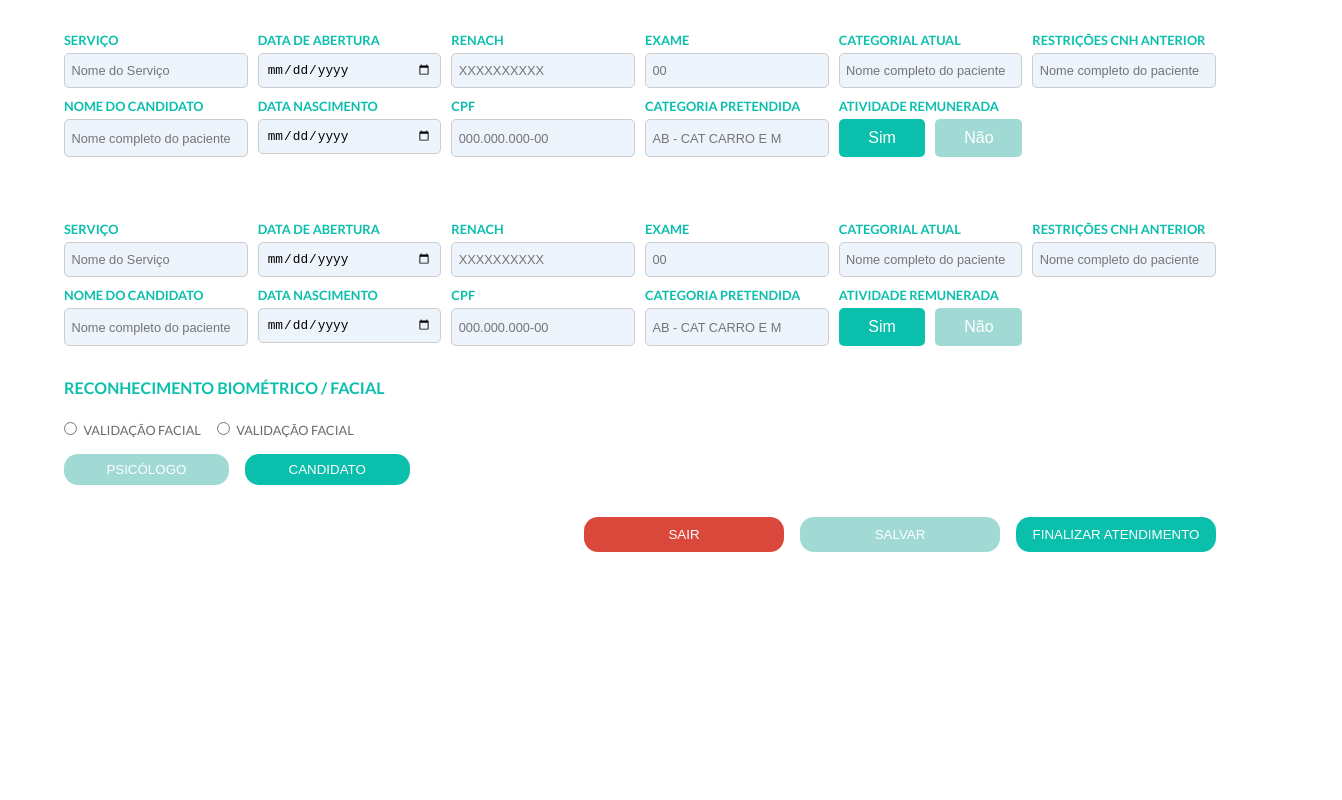
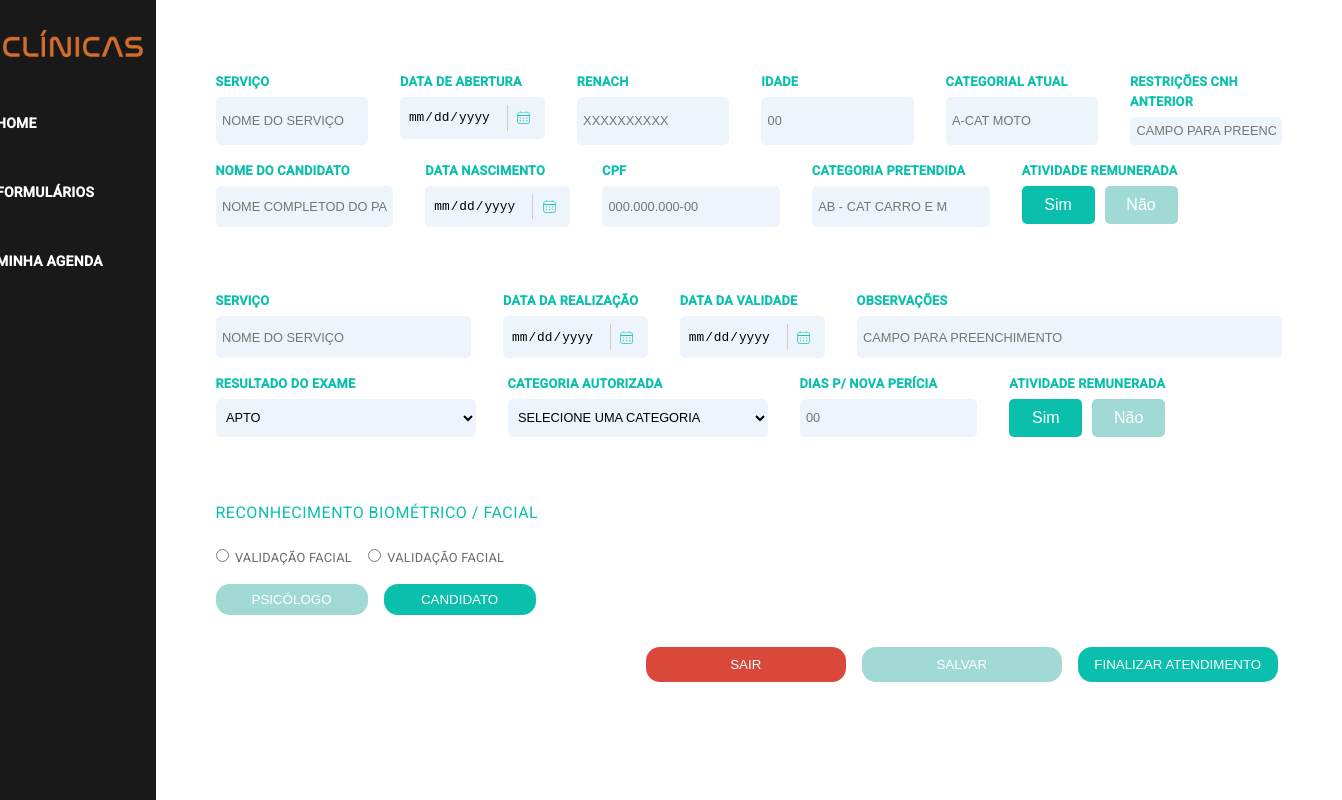
Before and after one commit to GabrielCorreia19/R-clinicas, an Angular app: page /agenda in a window 1280 px wide. Shown: the whole page, 1342 px wide, since content can reach past the window. Built offline with nearby package versions, Linux system fonts and the light colour scheme.

Commit message:
feat: Finalizando tela de agenda

```diff
--- a/angular.json
+++ b/angular.json
@@ -25,6 +25,7 @@
               "src/assets"
             ],
             "styles": [
+              "@angular/material/prebuilt-themes/indigo-pink.css",
               "src/styles.css"
             ],
             "scripts": [],
@@ -89,6 +90,7 @@
               "src/assets"
             ],
             "styles": [
+              "@angular/material/prebuilt-themes/indigo-pink.css",
               "src/styles.css"
             ],
             "scripts": []
--- a/package.json
+++ b/package.json
@@ -12,10 +12,12 @@
   "private": true,
   "dependencies": {
     "@angular/animations": "^17.3.0",
+    "@angular/cdk": "^17.3.10",
     "@angular/common": "^17.3.0",
     "@angular/compiler": "^17.3.0",
     "@angular/core": "^17.3.0",
     "@angular/forms": "^17.3.0",
+    "@angular/material": "^17.3.10",
     "@angular/platform-browser": "^17.3.0",
     "@angular/platform-browser-dynamic": "^17.3.0",
     "@angular/platform-server": "^17.3.0",
--- a/src/app/app.config.ts
+++ b/src/app/app.config.ts
@@ -3,7 +3,8 @@ import { provideRouter } from '@angular/router';
 
 import { routes } from './app.routes';
 import { provideClientHydration } from '@angular/platform-browser';
+import { provideAnimationsAsync } from '@angular/platform-browser/animations/async';
 
 export const appConfig: ApplicationConfig = {
-  providers: [provideRouter(routes), provideClientHydration()]
+  providers: [provideRouter(routes), provideClientHydration(), provideAnimationsAsync()]
 };
--- a/src/app/components/agenda/agenda.component.css
+++ b/src/app/components/agenda/agenda.component.css
@@ -1,16 +1,27 @@
-.container {
+.app-agenda {
+    display: flex;
+    flex-direction: row;
+    justify-content: center;
+    width: 100%;
+}
+
+.section-container {
     display: flex;
     flex-direction: column;
+    width: 100%;
+    padding-top: 3.5rem;
 }
 
-.header {
-    display: grid;
-    grid-template-columns: repeat(auto-fit, minmax(180px, 1fr));
-    gap: 10px;
+.section-input{
+    display: flex;
+    flex-direction: row;
+    align-self: center;
+    margin-top: 1rem;
+    column-gap: 2rem;
     width: 90%;
-    align-self: center;
-    margin-top: 2rem;
 }
+
+
 
 .input-group {
     display: flex;
@@ -25,7 +36,7 @@
 }
 
 .input-group input[type="text"]{
-    border: 1px solid #ccc;
+    border: none;
     border-radius: 5px;
     font-size: .8rem;
     background-color: #eef4fc;
@@ -35,7 +46,7 @@
 }
 .input-group input[type="date"] {
     padding: 8px;
-    border: 1px solid #ccc;
+    border: none;
     border-radius: 5px;
     font-size: .8rem;
     background-color: #eef4fc;
@@ -70,27 +81,19 @@
     background-color: #A1DAD4;
 }
 
-.header-2 {
-    display: grid;
-    grid-template-columns: repeat(auto-fit, minmax(180px, 1fr));
-    gap: 10px;
+
+.reconhecimento-biometrico {
+    display: flex;
+    flex-direction: column;
     width: 90%;
     align-self: center;
     margin-top: 4rem;
-}
 
-.reconhecimento-biometrico {
     h4 {
         color: #0BBFAD;
         font-size: 1rem;
         margin-bottom: .4rem;
     }
-
-    display: flex;
-    flex-direction: column;
-    width: 90%;
-    align-self: center;
-    margin-top: 2rem;
 
     .section-row-radio {
         display: flex;
@@ -136,6 +139,16 @@
     }
 }
 
+select {
+    border: none;
+    border-radius: 5px;
+    font-size: .8rem;
+    background-color: #eef4fc;
+    width: 100%;
+	height: 100%;
+	padding: .4rem;
+}
+
 .footer {
     display: flex;
     flex-direction: row;
@@ -172,3 +185,14 @@
         }
     }
 }
+
+input[type="date"]::-webkit-calendar-picker-indicator {
+    background-image: url('../../../assets/Group\ \(3\).png');
+    background-repeat: no-repeat;
+    width: 1rem;
+	height: .8rem;
+	padding: .4rem;
+    border-left: 1px solid #ccc;
+    background-position: right;
+    cursor: pointer;
+  }
--- a/src/app/components/agenda/agenda.component.html
+++ b/src/app/components/agenda/agenda.component.html
@@ -1,32 +1,37 @@
-<div class="container">
-  <div class="header">
+<div class="app-agenda">
+  <app-navbar></app-navbar>
+  <div class="section-container">
+    <div class="section-input">
       <div class="input-group">
         <label>SERVIÇO</label>
-      <input type="text" placeholder="Nome do Serviço" />
+        <input type="text" placeholder="NOME DO SERVIÇO" />
       </div>
       <div class="input-group">
         <label>DATA DE ABERTURA</label>
-      <input type="date" />
+        <input type="date" placeholder="XX/XX/XXXX" />
       </div>
       <div class="input-group">
         <label>RENACH</label>
         <input type="text" placeholder="XXXXXXXXXX" />
       </div>
       <div class="input-group">
-      <label>EXAME</label>
+        <label>IDADE</label>
         <input type="text" placeholder="00" />
       </div>
       <div class="input-group">
         <label>CATEGORIAL ATUAL</label>
-      <input type="text" placeholder="Nome completo do paciente" />
+        <input type="text" placeholder="A-CAT MOTO" />
       </div>
       <div class="input-group">
         <label>RESTRIÇÕES CNH ANTERIOR</label>
-      <input type="text" placeholder="Nome completo do paciente" />
+        <input type="text" placeholder="CAMPO PARA PREENCHIMENTO" />
       </div>
+    </div>
+
+    <div class="section-input">
       <div class="input-group">
         <label>NOME DO CANDIDATO</label>
-      <input type="text" placeholder="Nome completo do paciente" />
+        <input type="text" placeholder="NOME COMPLETOD DO PACIENTE" />
       </div>
       <div class="input-group">
         <label>DATA NASCIMENTO</label>
@@ -48,46 +53,46 @@
         </div>
       </div>
     </div>
-  <div class="header-2">
-    <div class="input-group">
+
+    <div class="section-input" style="margin-top: 4rem">
+      <div class="input-group" style="width: 300px">
         <label>SERVIÇO</label>
-      <input type="text" placeholder="Nome do Serviço" />
+        <input type="text" placeholder="NOME DO SERVIÇO" />
       </div>
       <div class="input-group">
-      <label>DATA DE ABERTURA</label>
+        <label>DATA DA REALIZAÇÃO</label>
+        <input type="date" placeholder="XX/XX/XXXX" />
+      </div>
+      <div class="input-group">
+        <label>DATA DA VALIDADE</label>
         <input type="date" />
       </div>
-    <div class="input-group">
-      <label>RENACH</label>
-      <input type="text" placeholder="XXXXXXXXXX" />
+      <div class="input-group" style="width: 500px">
+        <label>OBSERVAÇÕES</label>
+        <input type="text" placeholder="CAMPO PARA PREENCHIMENTO" />
+      </div>
+    </div>
+    <div class="section-input">
+      <div class="input-group" style="width: 260px">
+        <label>RESULTADO DO EXAME</label>
+        <select>
+          <option value="APTO">APTO</option>
+          <option value="APTO">NÃO APTO</option>
+        </select>
+      </div>
+      <div class="input-group" style="width: 260px">
+        <label>CATEGORIA AUTORIZADA</label>
+        <select>
+          <option value="" disabled selected hidden>
+            SELECIONE UMA CATEGORIA
+          </option>
+          <option value="APTO">A - CAT MOTO</option>
+          <option value="APTO">B - CAT CARRO</option>
+        </select>
       </div>
       <div class="input-group">
-      <label>EXAME</label>
+        <label>DIAS P/ NOVA PERÍCIA</label>
         <input type="text" placeholder="00" />
-    </div>
-    <div class="input-group">
-      <label>CATEGORIAL ATUAL</label>
-      <input type="text" placeholder="Nome completo do paciente" />
-    </div>
-    <div class="input-group">
-      <label>RESTRIÇÕES CNH ANTERIOR</label>
-      <input type="text" placeholder="Nome completo do paciente" />
-    </div>
-    <div class="input-group">
-      <label>NOME DO CANDIDATO</label>
-      <input type="text" placeholder="Nome completo do paciente" />
-    </div>
-    <div class="input-group">
-      <label>DATA NASCIMENTO</label>
-      <input type="date" />
-    </div>
-    <div class="input-group">
-      <label>CPF</label>
-      <input type="text" placeholder="000.000.000-00" />
-    </div>
-    <div class="input-group">
-      <label>CATEGORIA PRETENDIDA</label>
-      <input type="text" placeholder="AB - CAT CARRO E M" />
       </div>
       <div class="input-group">
         <label>ATIVIDADE REMUNERADA</label>
@@ -115,9 +120,11 @@
         <button class="candidato">CANDIDATO</button>
       </div>
     </div>
+
     <div class="footer">
       <button class="sair">SAIR</button>
       <button class="salvar">SALVAR</button>
       <button class="finalizar">FINALIZAR ATENDIMENTO</button>
     </div>
   </div>
+</div>
--- a/src/index.html
+++ b/src/index.html
@@ -10,8 +10,10 @@
       href="https://fonts.googleapis.com/icon?family=Material+Icons"
       rel="stylesheet"
     />
-  </head>
-  <body>
+      <link href="https://fonts.googleapis.com/css2?family=Roboto:wght@300;400;500&display=swap" rel="stylesheet">
+    <link href="https://fonts.googleapis.com/icon?family=Material+Icons" rel="stylesheet">
+</head>
+  <body class="mat-typography">
     <app-root></app-root>
   </body>
 </html>
```
Also changed, not shown: 1 other file (tests, documents, lock files or other folders). Lines whose indentation alone changed are shown as unchanged.
